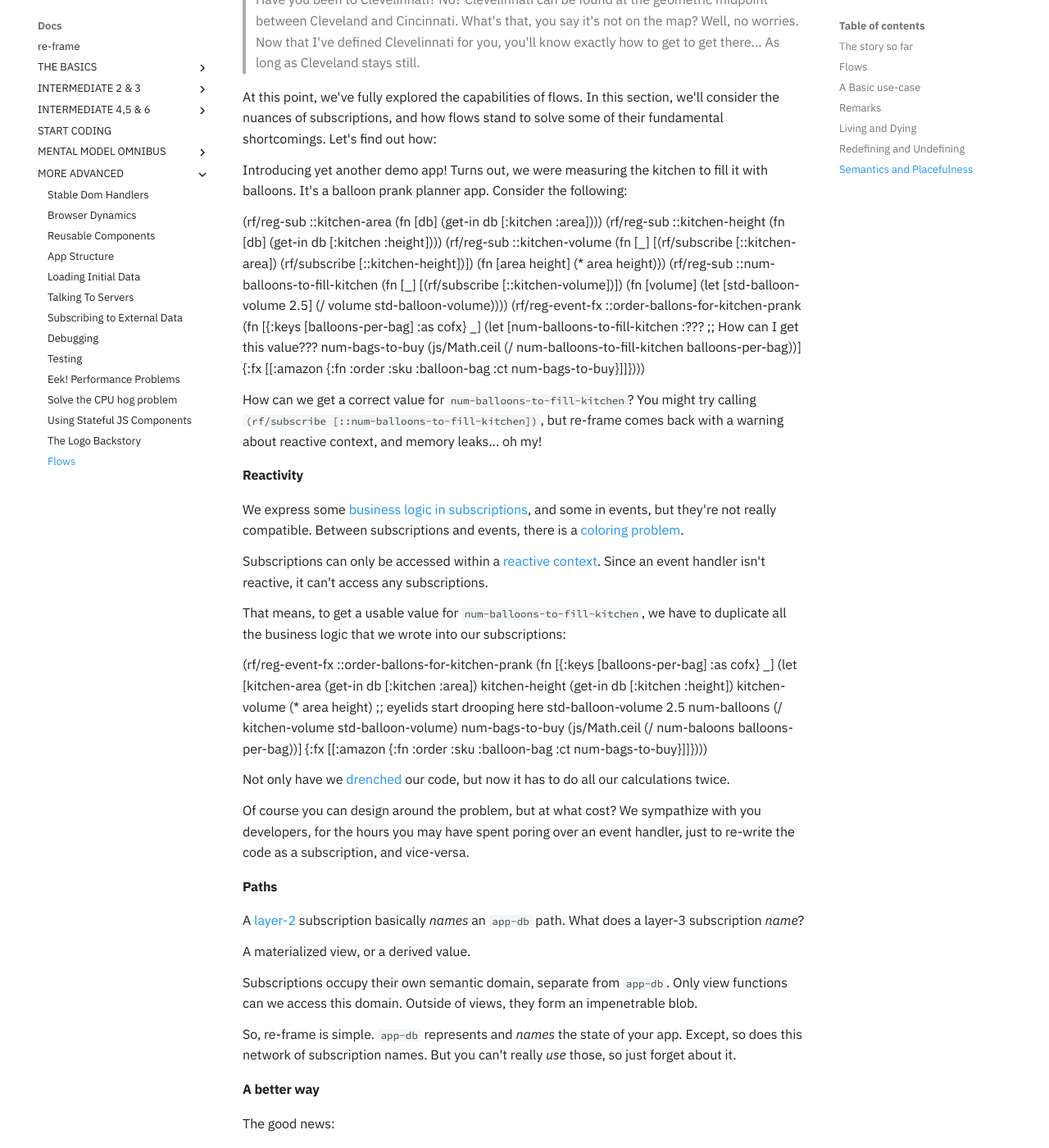
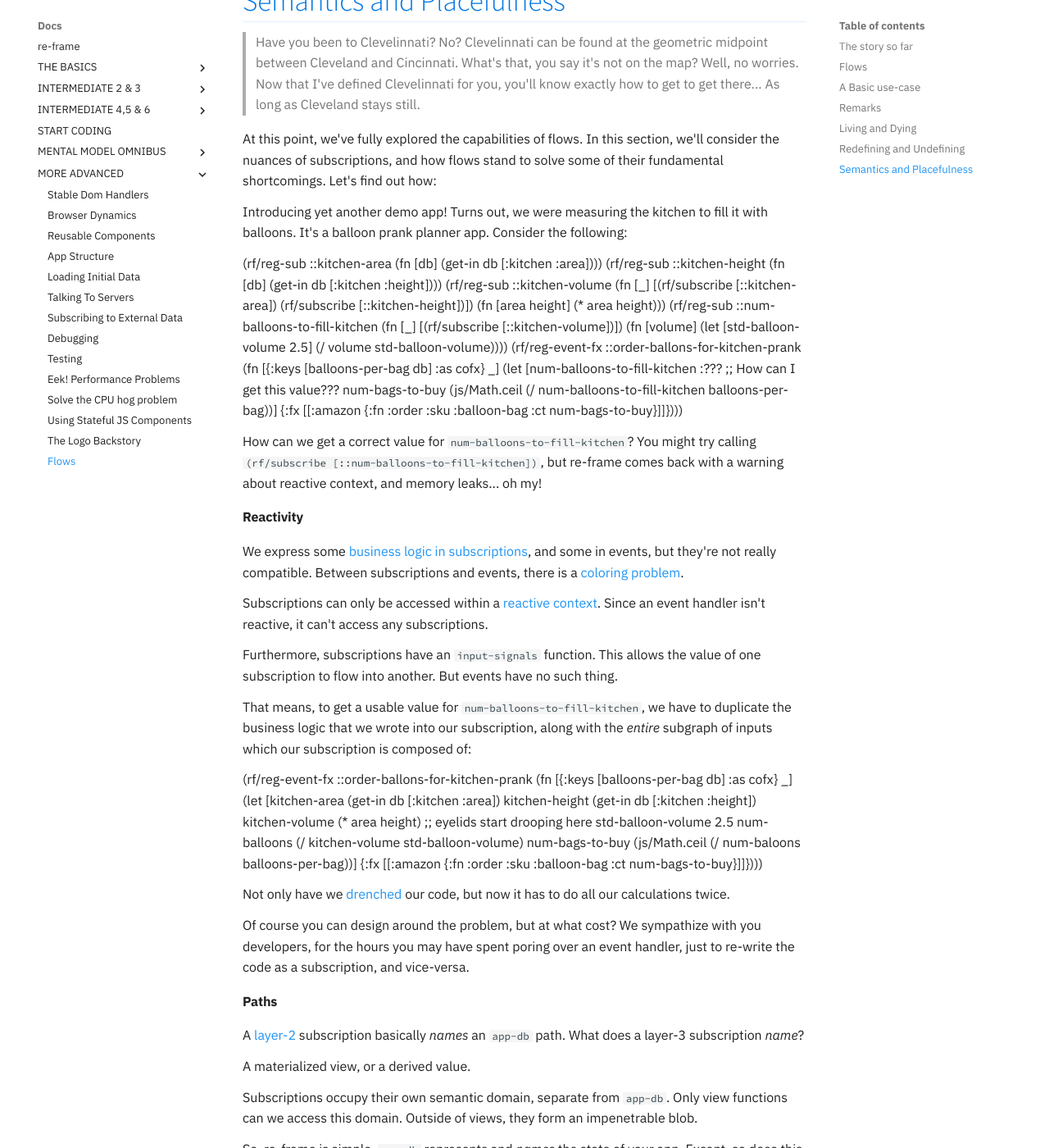
Before and after one commit to day8/re-frame, an MkDocs documentation site: the page built from docs/Flows.md, in a window 1280 px wide and 1400 px high, scrolled down 9280 px. Shown: the whole window at 82% size. Built offline with MkDocs 1.6.1 and Material for MkDocs 9.7.7, drawn with Linux system fonts in a browser that asks for light colours; comment, search, counter and statistics services are not loaded; some of the changed text lies outside the part shown.

Commit message:
[docs] Update flows with feedback request & minor edits

```diff
--- a/docs/Flows.md
+++ b/docs/Flows.md
@@ -1,4 +1,6 @@
-> This feature is proposed for re-frame. But it isn't available yet.
+> This is an experimental, proposed feature for re-frame.
+> We'd love to hear your feedback!
+> Please join our discussions on [github](https://github.com/day8/re-frame/discussions/795) and [slack](https://clojurians.slack.com/archives/C073DKH9P/p1698792674379499).
 
 ## The story so far
 
@@ -186,7 +188,7 @@
 
 #### What about caching? I thought subscriptions were optimized this way.
 
-Subscriptions have a hidden caching mechanism, which stores the value as long as there is a component in the render tree which uses it. Basically, when a component calls `subscribe`, re-frame sets up a callback. When that component unmounts, this callback deletes the stored value. It removes the subscription from the graph, so that it will no longer recalculate. This is a form of [reference counting](https://en.wikipedia.org/wiki/Reference_counting) - once the last subscribing component unmounts, then the→
+Subscriptions have a hidden caching mechanism, which stores the value as long as there is a component in the render tree which uses it. Basically, when a component calls `subscribe`, re-frame sets up a callback. When that component unmounts, this callback deletes the stored value. It removes the subscription from the graph, so that it will no longer recalculate. This is a form of [reference counting](https://en.wikipedia.org/wiki/Reference_counting) - once the last subscribing component unmounts, then the subscription is freed.
 
 This often works as intended, and nothing gets in our way. It's elegant in a sense - a view requires certain values, and those values only matter when the view exists. And vice versa. But when these values are expensive to produce or store, their existence starts to matter. The fact that some view is creating and destroying them starts to seem arbitrary. Subscriptions don't *need* to couple their behavior with that of their calling components.
 
@@ -512,7 +514,7 @@
 <div id="item-counter-error"></div>
 
 Your app is working fine, until the next redesign.
-Now, users should be able to choose how many items count as too many.
+Now, users must be able to choose the maximum item limit.
 A little contrived, I know. But not uncommon from a programming perspective.
 
 Luckily, our `error-state-flow` factory is flexible.
@@ -605,7 +607,7 @@
 
 (rf/reg-event-fx
  ::order-ballons-for-kitchen-prank
- (fn [{:keys [balloons-per-bag] :as cofx} _]
+ (fn [{:keys [balloons-per-bag db] :as cofx} _]
    (let [num-balloons-to-fill-kitchen :???     ;; How can I get this value???
          num-bags-to-buy (js/Math.ceil
                           (/ num-balloons-to-fill-kitchen
@@ -625,12 +627,14 @@
 Subscriptions can only be accessed within a [reactive context](/re-frame/FAQs/UseASubscriptionInAnEventHandler).
 Since an event handler isn't reactive, it can't access any subscriptions.
 
-That means, to get a usable value for `num-balloons-to-fill-kitchen`, we have to duplicate all the business logic that we wrote into our subscriptions:
+Furthermore, subscriptions have an `input-signals` function. This allows the value of one subscription to flow into another. But events have no such thing.
+
+That means, to get a usable value for `num-balloons-to-fill-kitchen`, we have to duplicate the business logic that we wrote into our subscription, along with the *entire* subgraph of inputs which our subscription is composed of:
 
 <div class="cm-doc" data-cm-doc-no-eval data-cm-doc-no-edit data-cm-doc-no-result>
 (rf/reg-event-fx
  ::order-ballons-for-kitchen-prank
- (fn [{:keys [balloons-per-bag] :as cofx} _]
+ (fn [{:keys [balloons-per-bag db] :as cofx} _]
    (let [kitchen-area (get-in db [:kitchen :area])
          kitchen-height (get-in db [:kitchen :height])
          kitchen-volume (* area height)      ;; eyelids start drooping here
```
